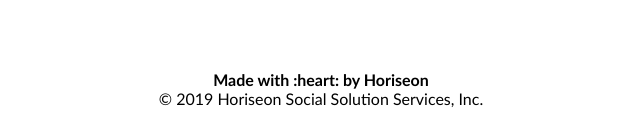
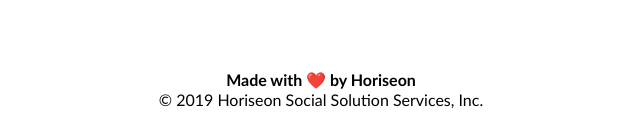
Before and after one commit to croberts27/hw-1-code-refactor, a plain HTML site: page index.html in a window 1280 px wide. Shown: the part 1879-2015 px from the top of the page, 319-959 px from the left. Drawn offline with Linux system fonts and the light colour scheme.

Commit message:
added heart emoji to footer

```diff
--- a/index.html
+++ b/index.html
@@ -64,7 +64,7 @@
         </article>
     </aside>
     <footer>
-        <h4>Made with :heart:️ by Horiseon</h4>
+        <h4>Made with ❤️ by Horiseon</h4>
         <p>
             &copy; 2019 Horiseon Social Solution Services, Inc.
         </p>
```
